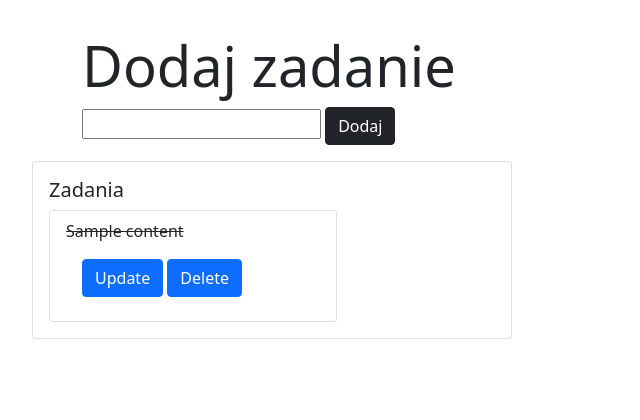
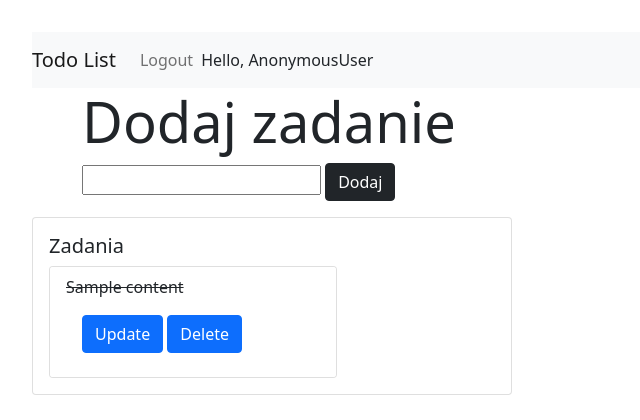
Before and after one commit to matyy2k/Todo-List, a Django app: template templates/todo.html in a window 1280 px wide. Shown: the top 420 px of the page, without its empty margins (0-640 px from the left). Run offline with Django 3.2, Linux system fonts and the light colour scheme; the template is opened without the code that fills it: values that come from a table or form of the project are taken from there, others are empty; tables that the repository leaves empty hold one stand-in row (values such as "Sample post").

Commit message:
register / logout page

```diff
--- a/myproject/urls.py
+++ b/myproject/urls.py
@@ -20,7 +20,8 @@ from todo.views import *
 
 urlpatterns = [
     path('admin/', admin.site.urls),
-    path('todo/', include('todo.urls')),
+    path('', include('todo.urls')),
     path('register/', registerPage, name='register'),
     path('login/', loginPage, name='login'),
+    path('logout/', logoutUser, name='logout'),
 ]
--- a/templates/login.html
+++ b/templates/login.html
@@ -88,6 +88,7 @@
 				</div>
 				<div class="d-flex justify-content-center form_container">
 					<form method="POST" action="">
+						{% csrf_token %}
 						<div class="input-group mb-3">
 							<div class="input-group-append">
 								<span class="input-group-text"><i class="fas fa-user"></i></span>
@@ -107,6 +108,9 @@
 					</form>
 
 				</div>
+				{% for message in messages %}
+					<p>{{message}}</p>
+				{% endfor %}
 
 				<div class="mt-4">
 					<div class="d-flex justify-content-center links">
--- a/templates/register.html
+++ b/templates/register.html
@@ -3,7 +3,7 @@
 <html>
 
 <head>
-	<title>Login</title>
+	<title>Register</title>
 	<link rel="stylesheet" href="https://stackpath.bootstrapcdn.com/bootstrap/4.1.3/css/bootstrap.min.css" integrity="sha384-MCw98/SFnGE8fJT3GXwEOngsV7Zt27NXFoaoApmYm81iuXoPkFOJwJ8ERdknLPMO" crossorigin="anonymous">
 	<script src="https://ajax.googleapis.com/ajax/libs/jquery/3.3.1/jquery.min.js"></script>
 	<link rel="stylesheet" href="https://use.fontawesome.com/releases/v5.6.1/css/all.css" integrity="sha384-gfdkjb5BdAXd+lj+gudLWI+BXq4IuLW5IT+brZEZsLFm++aCMlF1V92rMkPaX4PP" crossorigin="anonymous">
@@ -108,6 +108,7 @@
 				   		</div>
 					</form>
 				</div>
+
 				{{ form.errors }}
 				<div class="mt-4">
 					<div class="d-flex justify-content-center links">
--- a/templates/todo.html
+++ b/templates/todo.html
@@ -4,6 +4,26 @@
 
 
 {% block site %}
+
+
+<nav class="navbar navbar-expand-lg navbar-light bg-light">
+  <a class="navbar-brand" href="#">Todo List</a>
+  <button class="navbar-toggler" type="button" data-toggle="collapse" data-target="#navbarNav" aria-controls="navbarNav" aria-expanded="false" aria-label="Toggle navigation">
+    <span class="navbar-toggler-icon"></span>
+  </button>
+  <div class="collapse navbar-collapse" id="navbarNav">
+    <ul class="navbar-nav">
+      </li>
+      <li class="nav-item">
+        <a class="nav-link" href="{% url 'logout' %}">Logout</a>
+      </li>
+      </li>
+    </ul>
+      Hello, {{ request.user }}
+  </div>
+</nav>
+
+
 
 <div class="jumbotron jumbotron-fluid">
   <div class="container">
--- a/todo/models.py
+++ b/todo/models.py
@@ -1,5 +1,5 @@
 from django.db import models
-
+from django.contrib.auth.models import User
 # Create your models here.
 
 class Content(models.Model):
@@ -7,6 +7,5 @@ class Content(models.Model):
     complete = models.BooleanField(default=False)
     created = models.DateTimeField(auto_now_add=True)
 
-
     def __str__(self):
         return self.title
--- a/todo/urls.py
+++ b/todo/urls.py
@@ -1,10 +1,9 @@
-from django.urls import path, include
+from django.urls import path
 from . import views
-from .views import *
 
 urlpatterns = [
-    path('list/', allContent, name='list'),
-    path('update/<str:pk>/', updateTasks, name='update'),
-    path('delete/<str:pk>/', deleteTasks, name='delete'),
+    path('', views.allContent, name='list'),
+    path('update/<str:pk>/', views.updateTasks, name='update'),
+    path('delete/<str:pk>/', views.deleteTasks, name='delete'),
 
 ]
```
Also changed, not shown: todo/views.py (+45 -19 lines).
